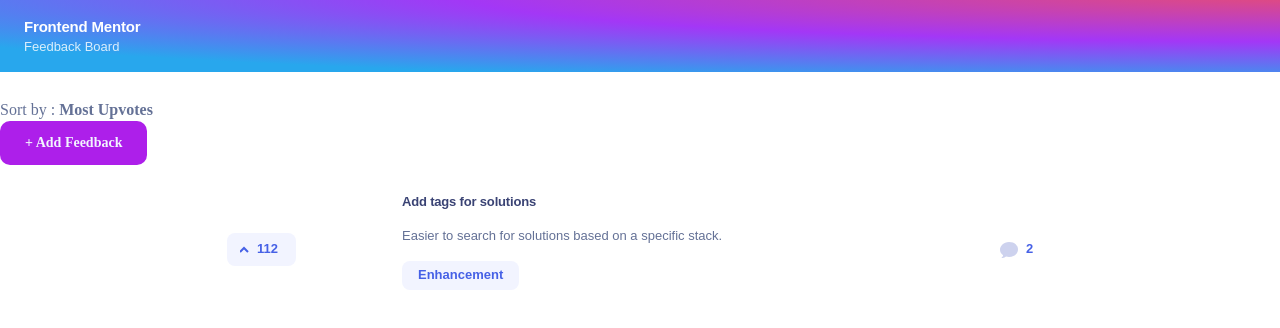
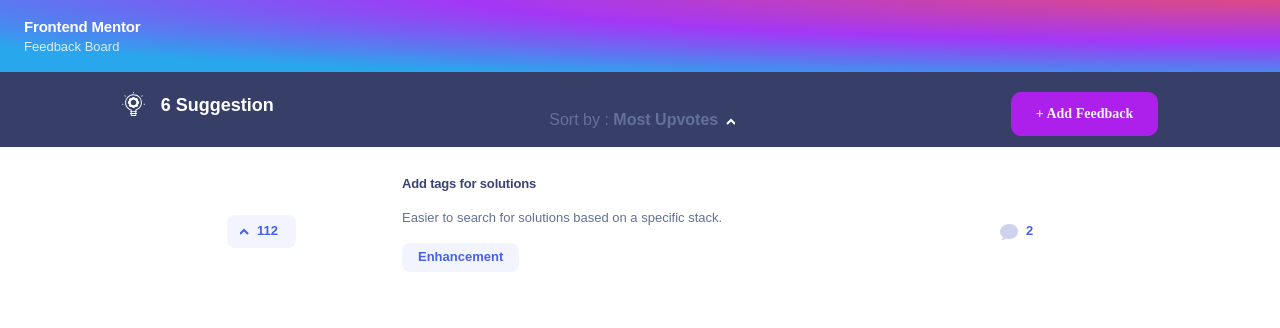
Before and after one commit to slalakara/feedback-app, a Next.js app: page /PostDetail in a window 1280 px wide. Shown: the top 328 px of the page. Built offline with nearby package versions, Linux system fonts and the light colour scheme.

Commit message:
css düzeltildi

```diff
--- a/app/sude/page.jsx
+++ b/app/sude/page.jsx
@@ -19,9 +19,6 @@ export default function Deneme() {
         <FeedbackHeader />
         <HeaderFilter />
         <AddFeedbackBtn onClick={handleOpenModal} />
-
-
-
       </div>
 
     </>
--- a/app/sude/sude.css
+++ b/app/sude/sude.css
@@ -2,7 +2,6 @@
   display: flex;
   justify-content: space-around;
   align-items: flex-start;
-  height: 100vh;
   background-color: #373F68;
   font-family: "Jost", sans-serif;
   text-align: center;
--- a/components/FeedbackBoardCards/filter-box/filter-box.css
+++ b/components/FeedbackBoardCards/filter-box/filter-box.css
@@ -5,6 +5,7 @@
   border-radius: 10px;
   padding: 19px 24px;
   max-width: 223px;
+  padding-top: 80px;
   button {
     border: unset;
     background: unset;
--- a/components/FeedbackHeader/FeedbackHeaderComp.jsx
+++ b/components/FeedbackHeader/FeedbackHeaderComp.jsx
@@ -1,15 +1,13 @@
 import AddFeedbackBtn from "@/components/FeedbackHeader/addFeedbackBtn";
 import FeedbackHeader from "@/components/FeedbackHeader/feedbackHeader";
 import HeaderFilter from "@/components/FeedbackHeader/headerFilter";
-import "./feedbackHeader.css"
+import "./FeedbackHeader.css"
 export default function FeedbackHeaderComp() {
   return (
-    <>
-      <div className="Header">
-        <FeedbackHeader />
-        <HeaderFilter />
-        <AddFeedbackBtn />
-      </div>
-    </>
+    <div className="Header">
+      <FeedbackHeader />
+      <HeaderFilter />
+      <AddFeedbackBtn />
+    </div>
   )
 }
--- a/components/FeedbackHeader/feedbackHeader.css
+++ b/components/FeedbackHeader/feedbackHeader.css
@@ -90,3 +90,54 @@
   display: inline;
 
 }
+
+.header-filter {
+  display: flex;
+  flex-direction: column;
+}
+
+.filter-options {
+  display: none;
+  background-color: white;
+  border: 1px solid #ccc;
+  padding: 10px;
+  box-shadow: 0px 4px 8px rgba(0, 0, 0, 0.1);
+  min-width: 150px;
+  margin-top: 5px;
+}
+
+.suggestionCount {
+  display: none;
+}
+
+.filter-text {
+  cursor: pointer;
+  padding: 16px;
+}
+
+.Header {
+  height: none;
+  display: flex;
+  background-color: #373F68;
+  font-family: "Jost", sans-serif;
+  text-align: center;
+  margin: 0 auto;
+  padding-top: 20px;
+}
+
+@media (min-width: 1110px){
+  .suggestionCount{
+    display: flex;
+  }
+
+  .Header {
+    height: none;
+    display: flex;
+    justify-content: space-around;
+    background-color: #373F68;
+    font-family: "Jost", sans-serif;
+    text-align: center;
+    margin: 0 auto;
+    padding-top: 20px;
+  }
+}
```
Also changed, not shown: app/Roadmap/page.jsx (renamed from app/sila/page.jsx).
